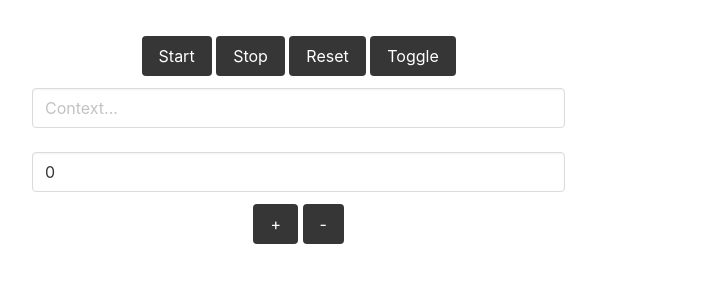
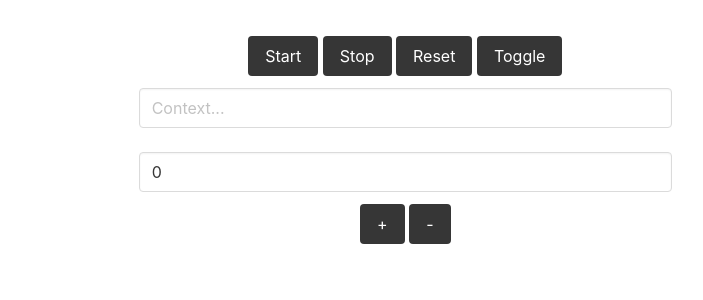
Before and after one commit to sirrah23/Pomodoro-App, a Flask app: page / in a window 1280 px wide. Shown: the part 52-352 px from the top of the page, without its empty margins (288-991 px from the left). Run offline with Flask 2, Linux system fonts and the light colour scheme; a user stored in the database is signed in; some libraries are stand-ins or nearby versions.

Commit message:
Moved things over 1/3 instead of 1/4

```diff
--- a/project/app/templates/index.html
+++ b/project/app/templates/index.html
@@ -15,19 +15,19 @@
           <span id="timermode" class="navbar-item">Pomodoro</span>
       </div>
     </nav>
-    <div class="clock column is-half is-offset-one-quarter has-text-centered">
+    <div class="clock column is-half is-offset-one-third has-text-centered">
       <div id="clock"></div>
     </div>
-    <div class="column is-5 is-offset-one-quarter has-text-centered">
+    <div class="column is-5 is-offset-one-third has-text-centered">
       <button id="start-button" class="button is-dark">Start</button>
       <button id="stop-button" class="button is-dark">Stop</button>
       <button id="reset-button" class="button is-dark">Reset</button>
       <button id="toggle-button" class="button is-dark">Toggle</button>
     </div>
-    <input id="context" class="input column is-offset-one-quarter is-5" type="text" placeholder="Context...">
+    <input id="context" class="input column is-offset-one-third is-5" type="text" placeholder="Context...">
     <br>
-    <input id="interruptions" class="input column is-offset-one-quarter is-5" type="text" value="0" placeholder="Interruptions...">
-    <div class="column is-5 is-offset-one-quarter has-text-centered">
+    <input id="interruptions" class="input column is-offset-one-third is-5" type="text" value="0" placeholder="Interruptions...">
+    <div class="column is-5 is-offset-one-third has-text-centered">
     <button id="plus-buttion" class="button is-dark" onclick="counter.inc()">+</button>
     <button id="minus-button" class="button is-dark" onclick="counter.dec()">-</button>
     </div>
```
